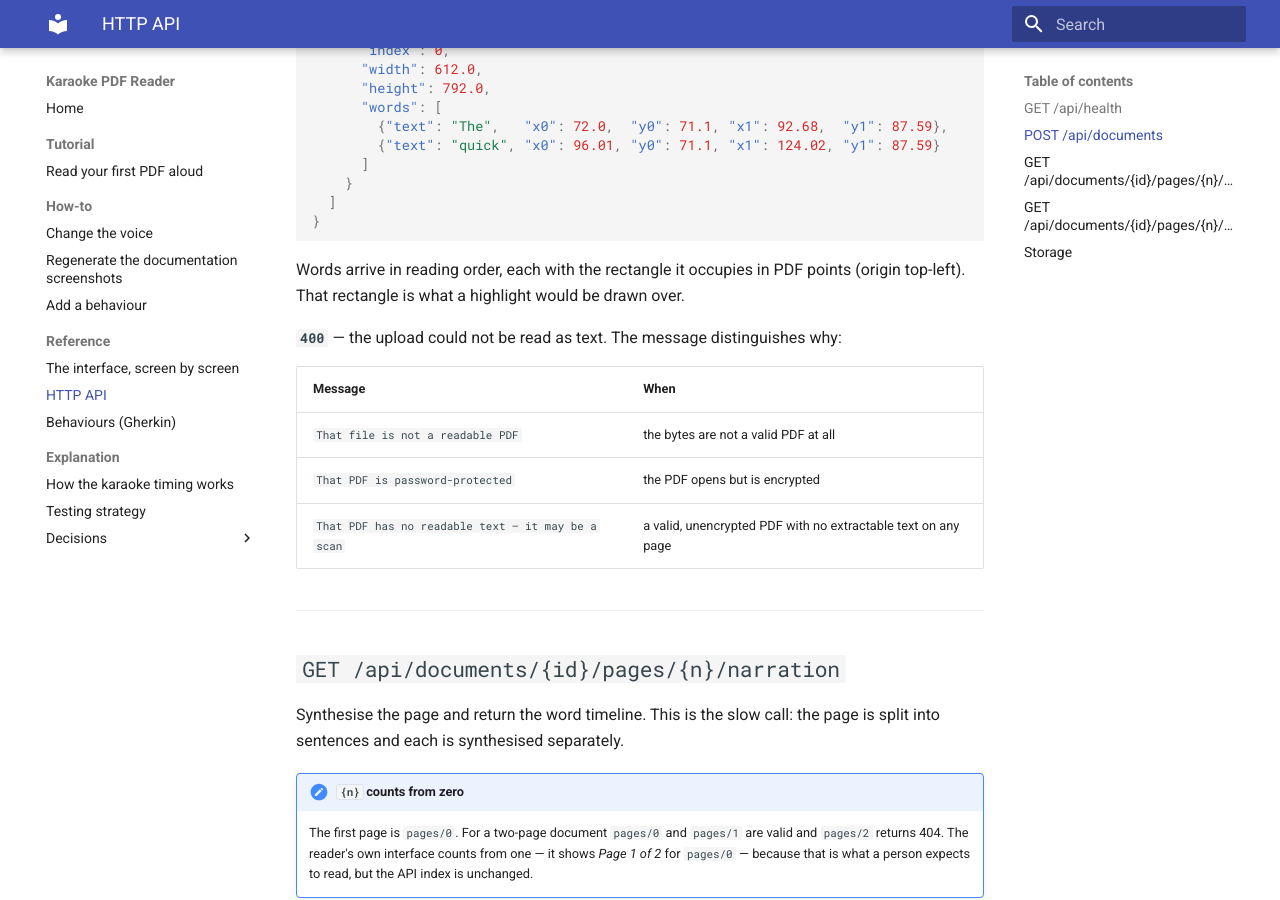
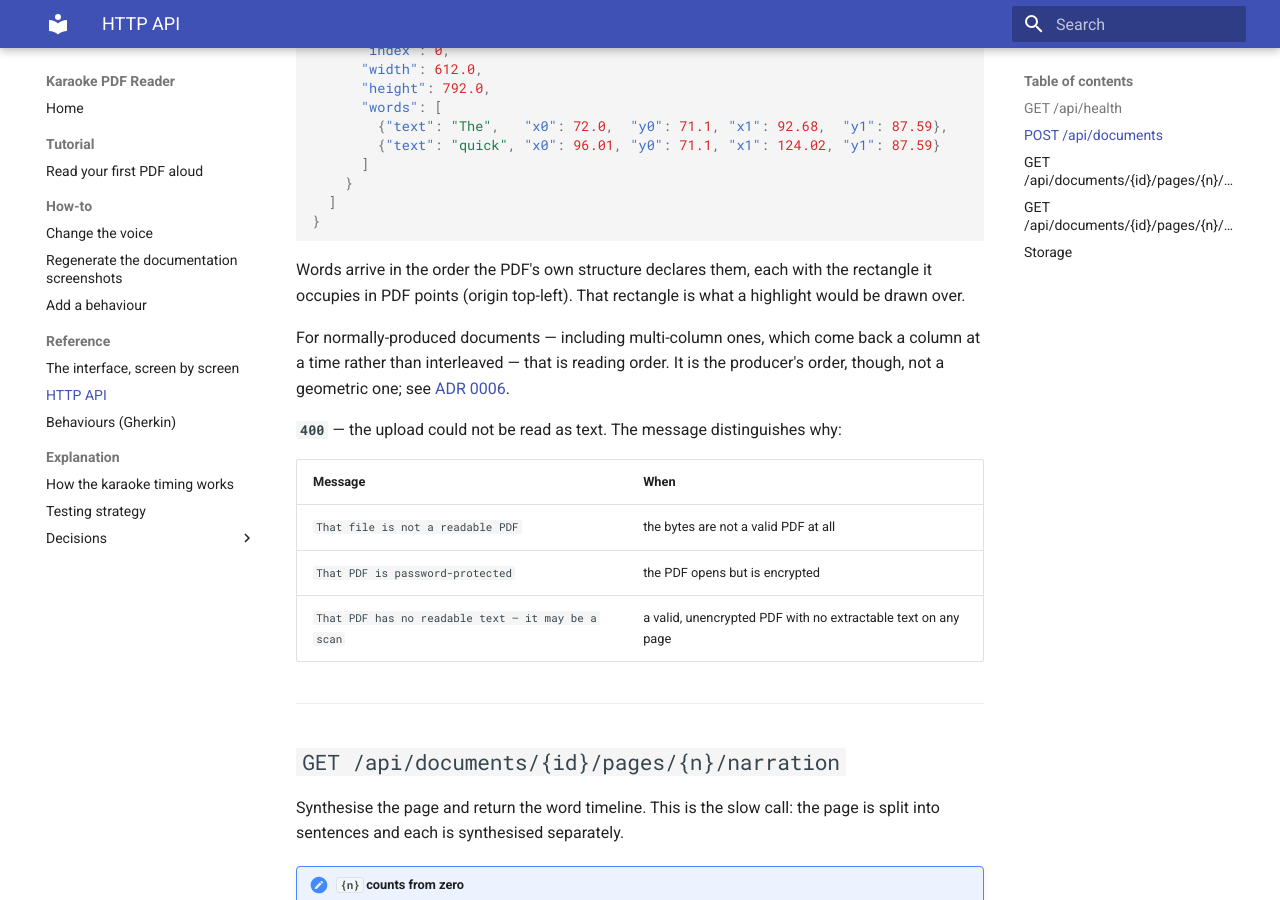
Before and after one commit to phitoduck/freespeech, an MkDocs documentation site: the page built from docs/reference/http-api.md, in a window 1280 px wide and 900 px high, scrolled down 874 px. Built offline with MkDocs 1.6.1 and Material for MkDocs 9.7.7, drawn with Linux system fonts in a browser that asks for light colours.

Commit message:
Pin multi-column reading order, and record why (ADR 0006)
extract() orders words by the PDF's own (block, line, word) structure
rather than geometrically. That is what makes a two-column page read one
column at a time, and nothing tested it.

The risk is a plausible-looking tidy-up: switching to PyMuPDF's
get_text("words", sort=True). Measured on a two-column page, geometric
order interleaves the columns --

    ..., L11, Bravo, R1, ..., R10, L12, R11, R12

leaving L12 stranded eleven words from the column it belongs to. The
narration would be fluent nonsense and no test objected. Now one does.

ADR 0006 records the decision and its real limitation: the order is the
producer's, so a PDF that emits its right column first is read right
column first. Proper column detection is disproportionate here.

It also records that the reassuring measurement -- nine real PDFs, 2,653
words, no divergence -- was made with a check that could not fail. It
compared extraction against page.get_text("text"), which follows the same
content-stream order, so it was the implementation checked against
itself; it reported MATCH even for a PDF built to read its columns
backwards. The independent evidence is the constructed two-column case.

Co-Authored-By: Claude Opus 5 (1M context) <noreply@anthropic.com>

````diff
--- a/docs/reference/http-api.md
+++ b/docs/reference/http-api.md
@@ -50,8 +50,14 @@ curl -F "file=@page.pdf" http://localhost:8000/api/documents
 }
 ```
 
-Words arrive in reading order, each with the rectangle it occupies in PDF points
-(origin top-left). That rectangle is what a highlight would be drawn over.
+Words arrive in the order the PDF's own structure declares them, each with the
+rectangle it occupies in PDF points (origin top-left). That rectangle is what a
+highlight would be drawn over.
+
+For normally-produced documents — including multi-column ones, which come back a
+column at a time rather than interleaved — that is reading order. It is the
+producer's order, though, not a geometric one; see
+[ADR 0006](../explanation/adr/0006-word-order-follows-the-pdfs-own-structure.md).
 
 **`400`** — the upload could not be read as text. The message distinguishes why:
 
--- a/mkdocs.yml
+++ b/mkdocs.yml
@@ -37,6 +37,7 @@ nav:
           - 3. Kokoro in-process behind a protocol: explanation/adr/0003-kokoro-in-process-behind-a-protocol.md
           - 4. Documentation images are test output: explanation/adr/0004-documentation-images-are-test-output.md
           - 5. Gherkin carries the quantifier: explanation/adr/0005-gherkin-quantifiers-split-examples-from-properties.md
+          - 6. Word order follows the PDF's structure: explanation/adr/0006-word-order-follows-the-pdfs-own-structure.md
 
 markdown_extensions:
   - admonition
````
Also changed, not shown: docs/explanation/adr/0006-word-order-follows-the-pdfs-own-structure.md (added, +61 -0 lines), 1 other file.
